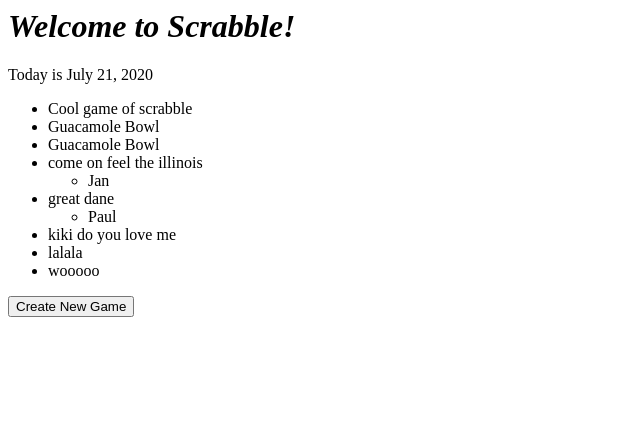
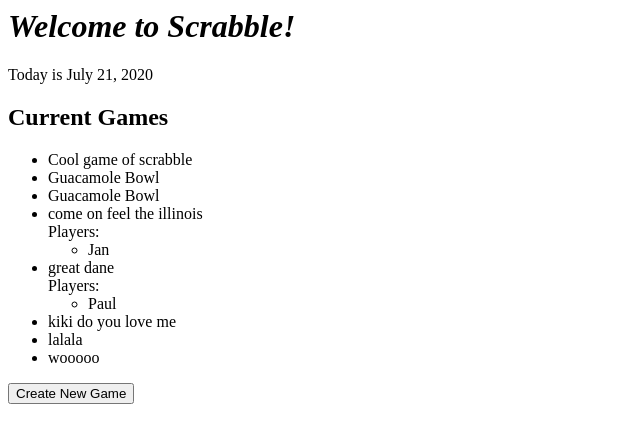
Before and after one commit to LucyWeltner/scrabble, a Django app: page /games/ in a window 1280 px wide. Shown: the top 443 px of the page, without its empty margins (0-640 px from the left). Run offline with Django 3.2, Linux system fonts and the light colour scheme; data comes from the database, SQL or seed files in the repository.

Commit message:
On games homepage, only displays the names of players if a game has players.

```diff
--- a/scrabble/games/templates/games/index.html
+++ b/scrabble/games/templates/games/index.html
@@ -2,9 +2,15 @@
 	<body>
 		<h1><i>Welcome to Scrabble!</i></h1>
 		<p>Today is {{today}}</p>
+		<h2>Current Games</h2>
 		<ul>
 			{%for game in games%}
-				<li>{{game.name}}</li>
+				<li>{{game.name}}
+					<br/>
+					{%if game.players.all.count > 0%}
+						Players:
+					{%endif%}
+				</li>
 				<ul>
 					{%for player in game.players.all%}
 						<li>{{player.name}}</li>
```
